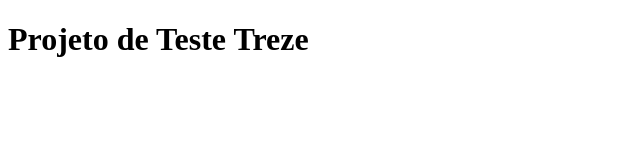
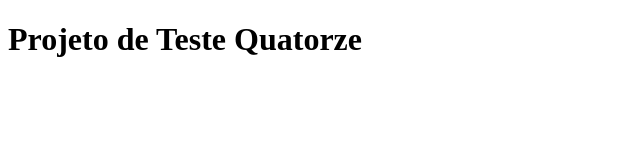
Before and after one commit to ramguimaraes/aula_01, a plain HTML site: page index.html in a window 1280 px wide. Shown: the whole page, without its empty margins (0-640 px from the left). Drawn offline with Linux system fonts and the light colour scheme.

Commit message:
enviar dados local

```diff
--- a/index.html
+++ b/index.html
@@ -4,9 +4,9 @@
     <meta charset="UTF-8">
     <meta http-equiv="X-UA-Compatible" content="IE=edge">
     <meta name="viewport" content="width=device-width, initial-scale=1.0">
-    <title>Projeto de Teste Treze</title>
+    <title>Projeto de Teste Quatorze</title>
 </head>
 <body>
-    <h1>Projeto de Teste Treze</h1>
+    <h1>Projeto de Teste Quatorze</h1>
 </body>
 </html>
```
